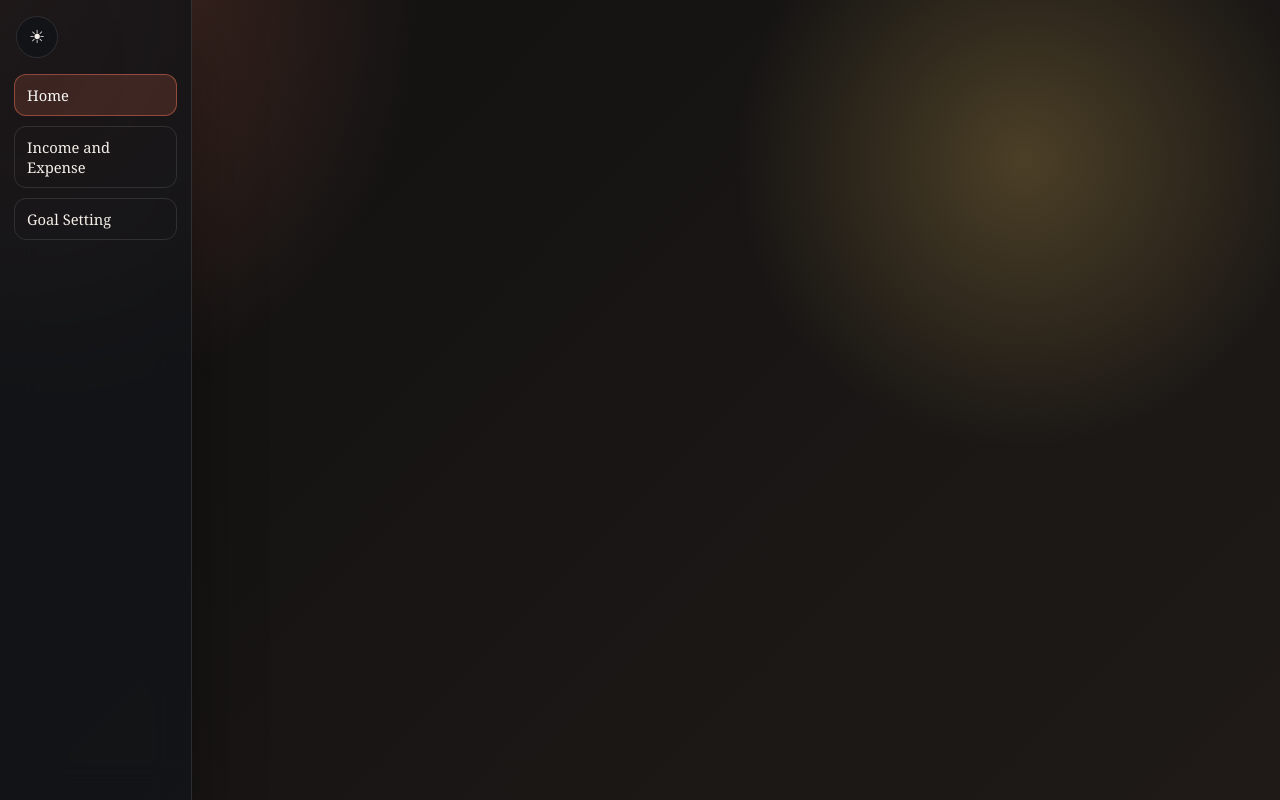
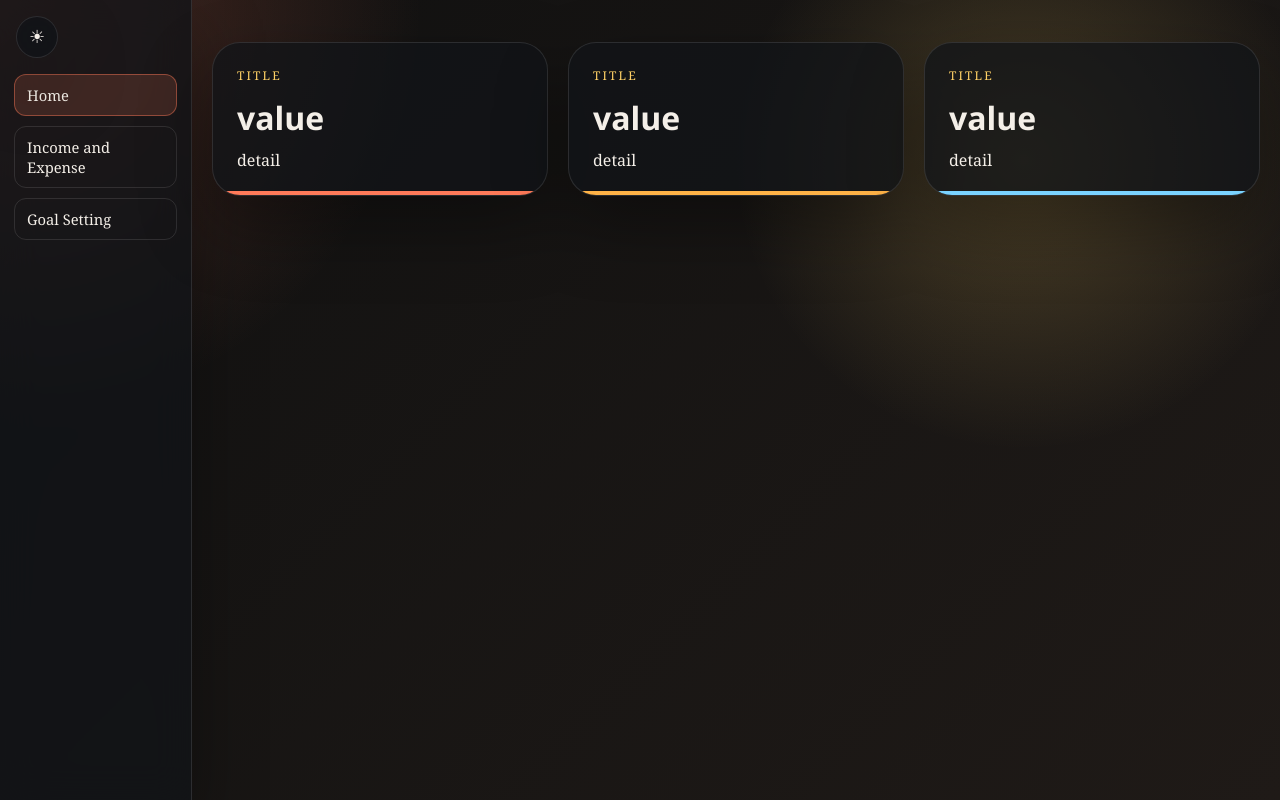
Before and after one commit to vl35c/budgeting-website, a Preact app: page / in a window 1280 px wide. Built offline with nearby package versions, Linux system fonts and the light colour scheme.

Commit message:
added title cards to homepage + css refactor

```diff
--- a/src/app.jsx
+++ b/src/app.jsx
@@ -1,11 +1,36 @@
 import './assets/stylesheets/index.css'
+import './assets/stylesheets/style.css'
+
 import "./components/sidebar"
 import { Sidebar } from './components/sidebar'
+import { Spotlight } from "./components/spotlight"
 
 export function App() {
   return (
-    <>
+    <section class="app-shell">
       <Sidebar />
-    </>
+      <section class="page-content">
+        <section class="grid">
+          <Spotlight item={{
+            label: "title",
+            value: "value",
+            detail: "detail",
+            accent: "#ff7a59"
+            }} />
+            <Spotlight item={{
+            label: "title",
+            value: "value",
+            detail: "detail",
+            accent: "#ffb347"
+            }} />
+            <Spotlight item={{
+            label: "title",
+            value: "value",
+            detail: "detail",
+            accent: "#7ad3ff"
+            }} />
+        </section>
+      </section>
+    </section>
   )
 }
--- a/src/assets/stylesheets/index.css
+++ b/src/assets/stylesheets/index.css
@@ -1,117 +1,56 @@
-:root {
-  color-scheme: dark;
-  --sidebar-width: clamp(170px, 15vw, 280px);
-  --bg: #111111;
-  --bg-accent: #1f1a17;
-  --panel: rgba(18, 20, 24, 0.76);
-  --panel-border: rgba(255, 255, 255, 0.11);
-  --text: #f4efe8;
-  --muted: #cfbfae;
-  --primary: #ff7a59;
-  --secondary: #ffd166;
-  --shadow: 0 30px 70px rgba(0, 0, 0, 0.35);
-
-  --georgia: Georgia, "Palantino Linotype", "Book Antiqua", serif;
+/* Layout for cards */
+.grid {
+  opacity: 0;
+  transform: translateY(18px;);
+  animation: rise 720ms ease forwards;
+  animation-delay: 140ms;
+  display: grid;
+  grid-template-columns: repeat(3, minmax(0, 1fr));
+  gap: 20px;
+  margin-top: 22px;
 }
 
-body.light-mode {
-  color-scheme: light;
-  --bg: #f8f0e7;
-  --bg-accent: #fde0cf;
-  --panel: rgba(255, 255, 255, 0.74);
-  --panel-border: rgba(83, 52, 35, 0.12);
-  --text: #231711;
-  --muted: #6b5649;
-  --primary: #c5542e;
-  --secondary: #c68a16;
-  --shadow: 0 26px 60px rgba(88, 54, 31, 0.18);
+/* Information cards */
+.card {
+  background: var(--panel);
+  backdrop-filter: blur(18px);
+  border: 1px solid var(--panel-border);
+  border-radius: 28px;
+  box-shadow: var(--shadow);
+  position: relative;
+  overflow: hidden;
+  padding: 24px;
 }
 
-* {
-  box-sizing: border-box;
+/* Card border lines */
+.card::after {
+  content: "";
+  position: absolute;
+  inset: auto 0 0 0;
+  height: 4px;
+  background: var(--accent);
 }
 
-body {
-  margin: 0;
-  min-height: 100vh;
-  font-family: var(--georgia);
-  font-weight: 300;
-  color: var(--text);
-  background:
-    radial-gradient(circle at top left, rgba(255, 122, 89, 0.26), transparent 28%),
-    radial-gradient(circle at 80% 20%, rgba(255, 209, 102, 0.22), transparent 24%),
-    linear-gradient(135deg, var(--bg) 0%, var(--bg-accent) 100%);
-  transition: background 220ms ease, color 220ms ease;
+.card h3 {
+  font-size: 2rem;
+  margin-bottom: 10px;
 }
 
-main {
-  width: 100%;
-  margin: 0;
-  padding: 48px 20px 64px 0;
+.eyebrow {
+  margin: 0 0 12px;
+  text-transform: uppercase;
+  letter-spacing: 0.18em;
+  font-size: 12px;
+  color: var(--secondary);
 }
 
-.app-shell {
-  display: block;
-  min-height: 100vh;
+h1, h3, p {
+  margin: 0;
 }
 
-.sidebar {
-  position: fixed;
-  top: 0;
-  left: 0;
-  bottom: 0;
-  width: var(--sidebar-width);
-  min-width: var(--sidebar-width);
-  max-width: var(--sidebar-width);
-  background: var(--panel);
-  backdrop-filter: blur(18px);
-  border-right: 1px solid var(--panel-border);
-  box-shadow: var(--shadow);
-  padding: 72px 14px 14px;
-  overflow-y: auto;
+@keyframes rise {
+  to {
+    opacity: 1;
+    transform: relativeY(0);
+  }
 }
-
-.sidebar-nav {
-  display: grid;
-  gap: 10px;
-  margin-top: 2px;
-}
-
-.sidebar-button {
-  display: block;
-  width: 100%;
-  border-radius: 12px;
-  border: 1px solid var(--panel-border);
-  color: var(--text);
-  text-decoration: none;
-  font-size: 0.92rem;
-  padding: 10px 12px;
-  text-align: left;
-}
-
-.sidebar-button.active {
-  border-color: rgba(255, 122, 89, 0.45);
-  background: rgba(255, 122, 89, 0.16);
-  color: #ffffff;
-}
-
-.theme-toggle {
-  position: fixed;
-  top: 16px;
-  left: 16px;
-  width: 42px;
-  height: 42px;
-  border: 1px solid var(--panel-border);
-  border-radius: 50%;
-  background: var(--panel);
-  color: var(--text);
-  display: grid;
-  place-items: center;
-  padding: 0;
-  font-size: 18px;
-  cursor: pointer;
-  backdrop-filter: blur(18px);
-  box-shadow: var(--shadow);
-  z-index: 50;
-  margin-bottom: 0;
-}
--- /dev/null
+++ b/src/assets/stylesheets/style.css
@@ -0,0 +1,127 @@
+:root {
+  color-scheme: dark;
+  --sidebar-width: clamp(170px, 15vw, 280px);
+  --bg: #111111;
+  --bg-accent: #1f1a17;
+  --panel: rgba(18, 20, 24, 0.76);
+  --panel-border: rgba(255, 255, 255, 0.11);
+  --text: #f4efe8;
+  --muted: #cfbfae;
+  --primary: #ff7a59;
+  --secondary: #ffd166;
+  --shadow: 0 30px 70px rgba(0, 0, 0, 0.35);
+
+  --font: Georgia, "Palantino Linotype", "Book Antiqua", serif;
+  --font-numeric: "Aptos", "Segoe UI", "Helvetica Neue", sans-serif;
+}
+
+body.light-mode {
+  color-scheme: light;
+  --bg: #f8f0e7;
+  --bg-accent: #fde0cf;
+  --panel: rgba(255, 255, 255, 0.74);
+  --panel-border: rgba(83, 52, 35, 0.12);
+  --text: #231711;
+  --muted: #6b5649;
+  --primary: #c5542e;
+  --secondary: #c68a16;
+  --shadow: 0 26px 60px rgba(88, 54, 31, 0.18);
+}
+
+* {
+  box-sizing: border-box;
+}
+
+body {
+  margin: 0;
+  min-height: 100vh;
+  font-family: var(--font);
+  font-weight: 300;
+  color: var(--text);
+  background:
+    radial-gradient(circle at top left, rgba(255, 122, 89, 0.26), transparent 28%),
+    radial-gradient(circle at 80% 20%, rgba(255, 209, 102, 0.22), transparent 24%),
+    linear-gradient(135deg, var(--bg) 0%, var(--bg-accent) 100%);
+  transition: color 220ms ease;
+}
+
+.numerical {
+  font-family: var(--font-numeric);
+}
+
+main {
+  width: 100%;
+  margin: 0;
+  padding: 48px 20px 64px 0;
+}
+
+.app-shell {
+  display: block;
+  min-height: 100vh;
+}
+
+.sidebar {
+  position: fixed;
+  top: 0;
+  left: 0;
+  bottom: 0;
+  width: var(--sidebar-width);
+  min-width: var(--sidebar-width);
+  max-width: var(--sidebar-width);
+  background: var(--panel);
+  backdrop-filter: blur(18px);
+  border-right: 1px solid var(--panel-border);
+  box-shadow: var(--shadow);
+  padding: 72px 14px 14px;
+  overflow-y: auto;
+}
+
+.sidebar-nav {
+  display: grid;
+  gap: 10px;
+  margin-top: 2px;
+}
+
+.sidebar-button {
+  display: block;
+  width: 100%;
+  border-radius: 12px;
+  border: 1px solid var(--panel-border);
+  color: var(--text);
+  text-decoration: none;
+  font-size: 0.92rem;
+  padding: 10px 12px;
+  text-align: left;
+}
+
+.sidebar-button.active {
+  border-color: rgba(255, 122, 89, 0.45);
+  background: rgba(255, 122, 89, 0.16);
+}
+
+.theme-toggle {
+  position: fixed;
+  top: 16px;
+  left: 16px;
+  width: 42px;
+  height: 42px;
+  border: 1px solid var(--panel-border);
+  border-radius: 50%;
+  background: var(--panel);
+  color: var(--text);
+  display: grid;
+  place-items: center;
+  padding: 0;
+  font-size: 18px;
+  cursor: pointer;
+  backdrop-filter: blur(18px);
+  box-shadow: var(--shadow);
+  z-index: 50;
+  margin-bottom: 0;
+}
+
+.page-content {
+  min-width: 0;
+  margin-left: var(--sidebar-width);
+  padding: 20px;
+}
--- a/src/components/ThemeButton.jsx
+++ b/src/components/ThemeButton.jsx
@@ -1,4 +1,4 @@
-import "../assets/stylesheets/index.css";
+import "../assets/stylesheets/style.css";
 
 export function bindThemeButton() {
   if (!themeButton) { return; }
--- a/src/components/sidebar.jsx
+++ b/src/components/sidebar.jsx
@@ -1,4 +1,4 @@
-import "../assets/stylesheets/index.css"
+import "../assets/stylesheets/style.css"
 import "../components/ThemeButton"
 import { ThemeButton } from "../components/ThemeButton"
 
--- /dev/null
+++ b/src/components/spotlight.jsx
@@ -0,0 +1,14 @@
+import "../assets/stylesheets/style.css"
+import "../assets/stylesheets/index.css"
+
+export function Spotlight({ item }) {
+  const accentColor = "--accent:" + item.accent;
+
+  return (
+    <article class="card" style={accentColor}>
+      <p class="eyebrow">{item.label}</p>
+      <h3 class="numerical">{item.value}</h3>
+      <p class="detail">{item.detail}</p>
+    </article>
+  )
+}
--- a/src/main.jsx
+++ b/src/main.jsx
@@ -12,8 +12,7 @@ function syncTheme() {
   syncThemeButton();
 }
 
-
 render(<App />, document.getElementById('app'))
 
+bindThemeButton();
 syncTheme();
-bindThemeButton();
```
